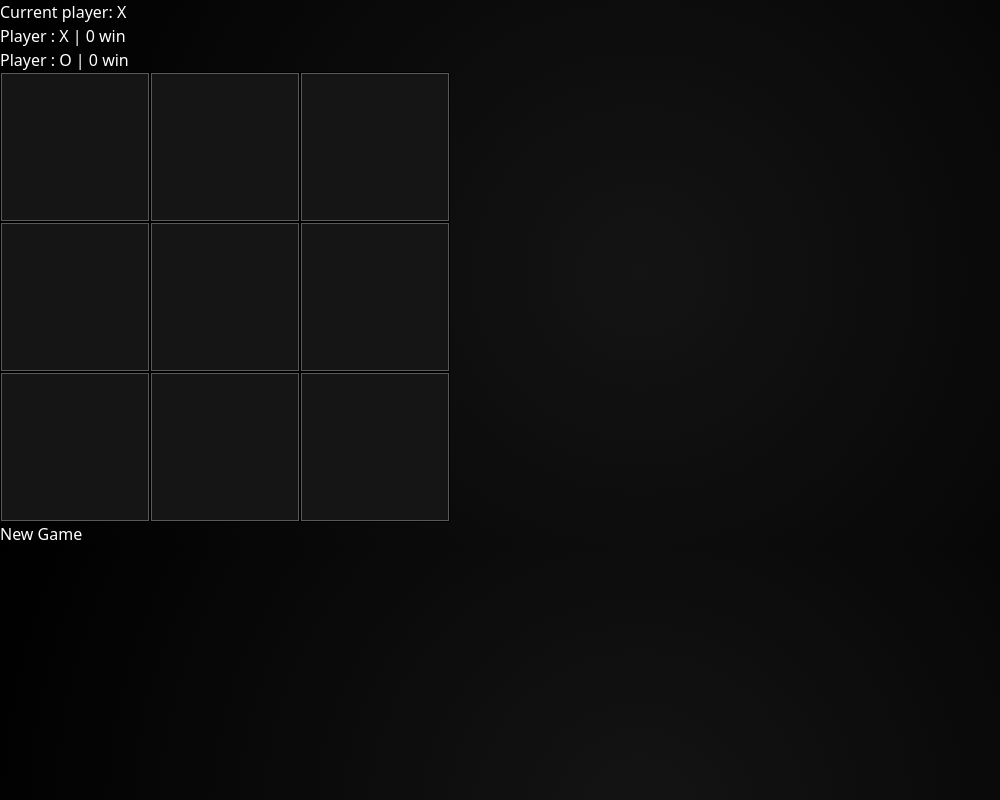
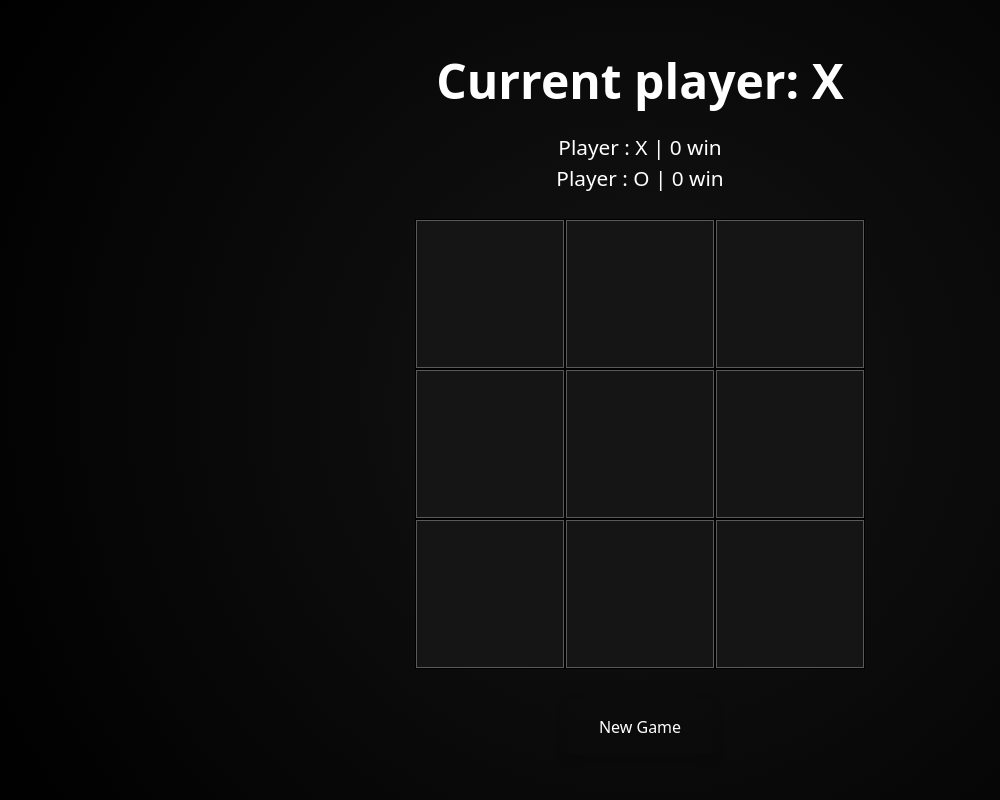
Before and after one commit to Maratrom/Projet_Morpion, an Angular app: page /game in a window 1280 px wide. Shown: the whole page, without its empty margins (0-1000 px from the left). Built offline with nearby package versions, Linux system fonts and the light colour scheme.

Commit message:
update css project

```diff
--- a/src/app/Views/board/board.module.html
+++ b/src/app/Views/board/board.module.html
@@ -1,6 +1,6 @@
-<div class="w-full flex items-center justify-center flex-col gap-4 py-4">
+<div class="main-container">
     <h1 class="text-3xl font-bold mb-4"> Current player: <span [ngClass]="{ 'text-red-600': player === 'X', 'text-blue-600': player === 'O' }">{{ player }}</span> </h1>
-    <div>
+    <div class="statistics">
         <p>Player : X | {{ player1Count }} win{{ player1Count > 1 ? 's' : ''}}</p>
         <p>Player : O | {{ player2Count }} win{{ player2Count > 1 ? 's' : ''}}</p>
     </div>
--- a/src/app/Views/board/board.module.scss
+++ b/src/app/Views/board/board.module.scss
@@ -1,3 +1,17 @@
+.main-container {
+    text-align: center;
+    margin: 0;
+    height: 100vh;
+    display: flex;
+    flex-direction: column;
+    align-items: center;
+    justify-content: center;
+}
+
+.statistics {
+    margin: 15px 0 25px 0;
+}
+
 main {
     display: grid;
     grid-template-columns: 150px 150px 150px;
@@ -40,3 +54,27 @@ app-square {
     @apply text-blue-600;
     content: 'O Wins';
 }
+
+p {
+    font-size: 1.3rem;
+}
+
+h1 {
+    font-size: 3rem;
+    font-weight: bold;
+}
+
+button {
+    margin-top: 30px;
+    font-size: 1rem;
+    padding: 1rem 2rem;
+    cursor: pointer;
+    transition: transform 0.3s ease, background-color 0.3s ease;
+    box-shadow: 0 4px 10px rgba(0, 0, 0, 0.2);
+}
+
+button:hover {
+    background-color: #232323;
+    transform: scale(1.05);
+    border: solid 1px #000;
+}
--- a/src/index.html
+++ b/src/index.html
@@ -1,5 +1,5 @@
 <!doctype html>
-<html lang="en">
+<html lang="fr">
 <head>
   <meta charset="utf-8">
   <title>ProjetMorpion</title>
```
